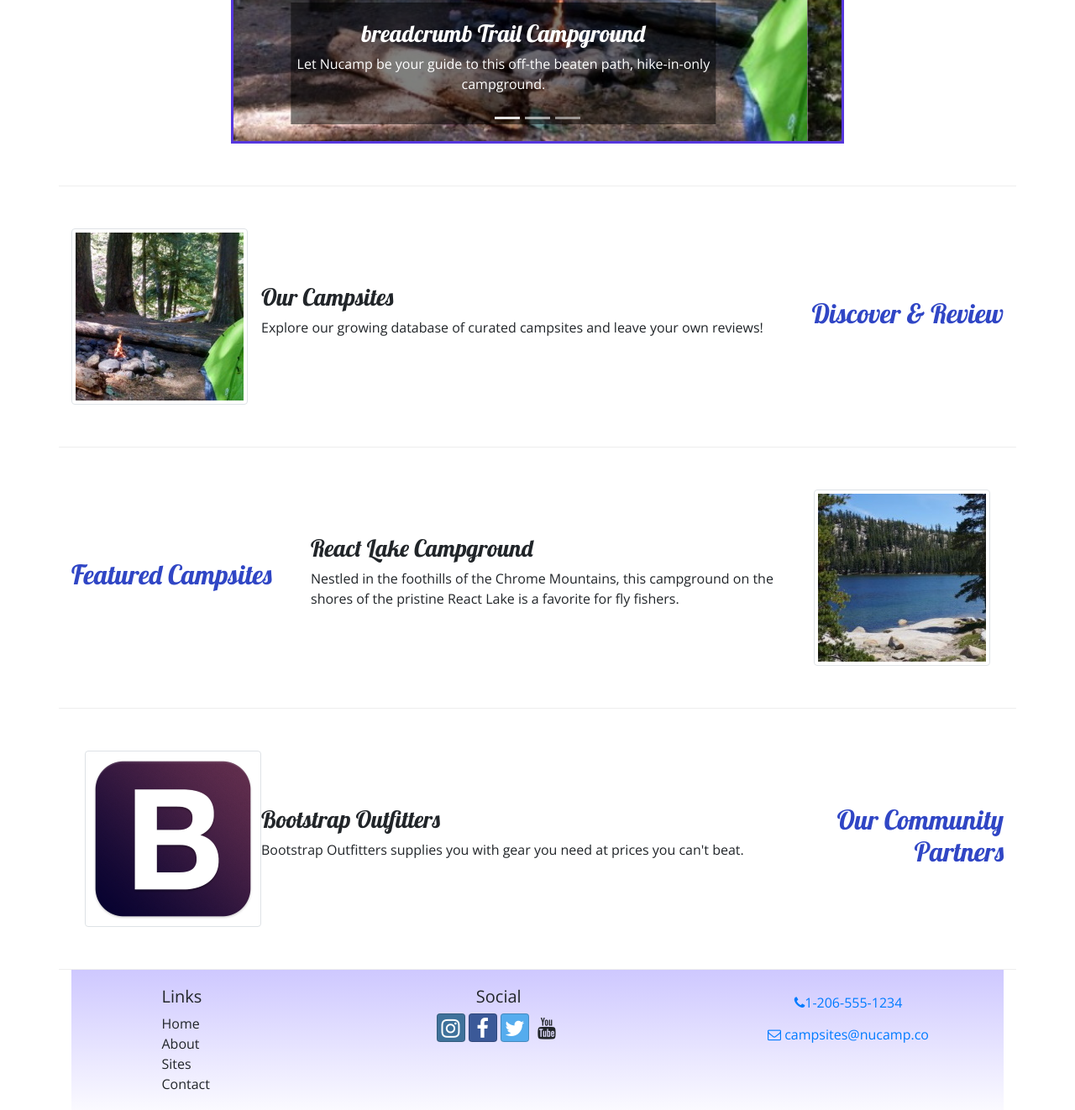
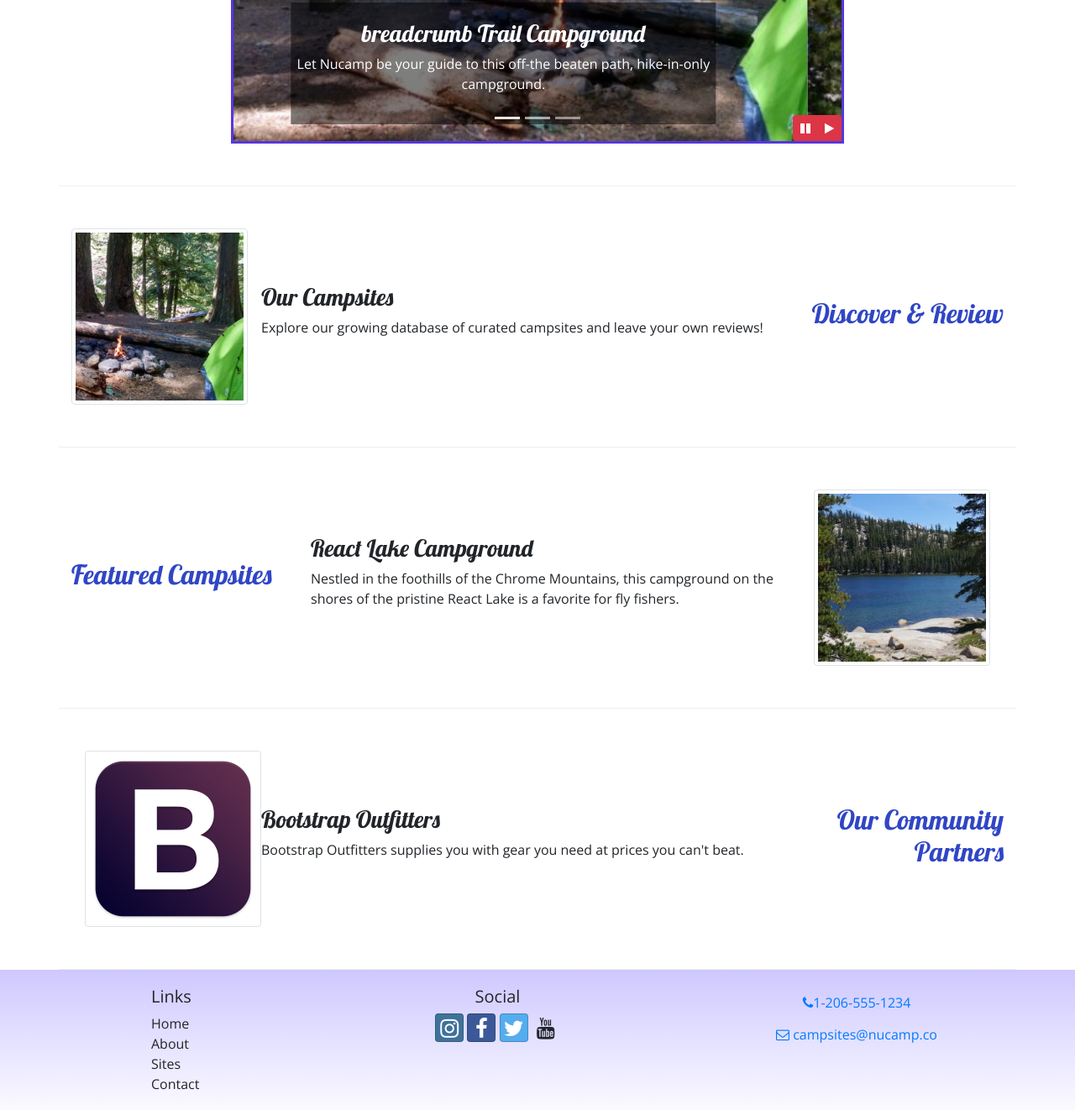
Before and after one commit to joseangelrg1224/git-test, a website: page index.html in a window 1280 px wide. Shown: the part 539-1861 px from the top of the page at 84% size. Drawn offline with nearby package versions, Linux system fonts and the light colour scheme.

Commit message:
bootstrap and jquery part 1

```diff
--- a/css/styles.css
+++ b/css/styles.css
@@ -48,3 +48,10 @@ a, a:hover {
 .carousel {
     border: solid #5637dd;
 }
+
+#carouselButton{
+    position: absolute;
+    right: 0;
+    bottom: 0;
+    z-index: 100;
+}
--- a/index.html
+++ b/index.html
@@ -72,11 +72,11 @@
                                 </div>
                             </div>
                             <div class="row form-group">
-                                <label for="Campsite Type" class="col-sm-6 col-form-label">Campsite Type</label>
+                                <label for="siteTent" class="col-sm-6 col-form-label">Campsite Type</label>
                                 <div class="col-2 btn-group btn-group-toggle" data-toggle="buttons">
                                     <div class="btn-group btn-group-toggle" data-toggle="buttons">
                                         <label class="btn btn-success active">
-                                        <input type="radio" name="siteType" id="siteTent" autocomplete="off" checked> Tent
+                                        <input type="radio"  name="siteType" id="siteTent" autocomplete="off" checked> Tent
                                         </label>
                                         <label class="btn btn-primary">
                                         <input type="radio" name="siteType" id="siteTent" autocomplete="off"> Rv
@@ -121,7 +121,7 @@
     <div id="loginModal" class="modal fade" role="dialog">
         <div class="modal-dialog" role="document">
             <div class="modal-content">
-                <div class="modale-header">
+                <div class="modal-header">
                     <h3 class="modal-title">
                         Login
                     </h3>
@@ -160,7 +160,6 @@
     </div>
 
     <div class="container">
-
         <div class="row row-content">
             <div class="col-md-8 mx-auto">
                 <div id="homeCarousel" class="carousel slide" data-ride="carousel">
@@ -199,6 +198,14 @@
                             <span class="carousel-control-next-icon"></span>
                             <span class="sr-only">Next</span>
                         </a>
+                        <div class="btn-group" id="carouselButton">
+                            <button class="btn btn-danger btn-sm" id="carouselPause">
+                                <i class="fa fa-pause"></i>
+                            </button>
+                            <button class="btn btn-danger btn-sm" id="carouselPlay">
+                                <i class="fa fa-play"></i>
+                            </button>
+                        </div>
                     </div>
                 </div>
             </div>
@@ -248,6 +255,7 @@
                 </div>
             </div>
         </div>
+    </div>
 
     <footer class="site-footer">
         <div class="container">
@@ -281,6 +289,17 @@
     <script src="node_modules/popper.js/dist/umd/popper.min.js"></script>
     <script src="node_modules/bootstrap/dist/js/bootstrap.min.js"></script>
 
+    <script>
+        $(function() {
+            $(".carousel").carousel({ interval: 2000});
+            $("#carouselPause").click(function(){
+                $(".carousel").carousel("pause");
+            });
+            $("#carouselPlay").click(function(){
+                $(".carousel").carousel("cycle");
+            });
+        });
+    </script>
 </body>
 
 </html>
```
Also changed, not shown: 1 other file.
